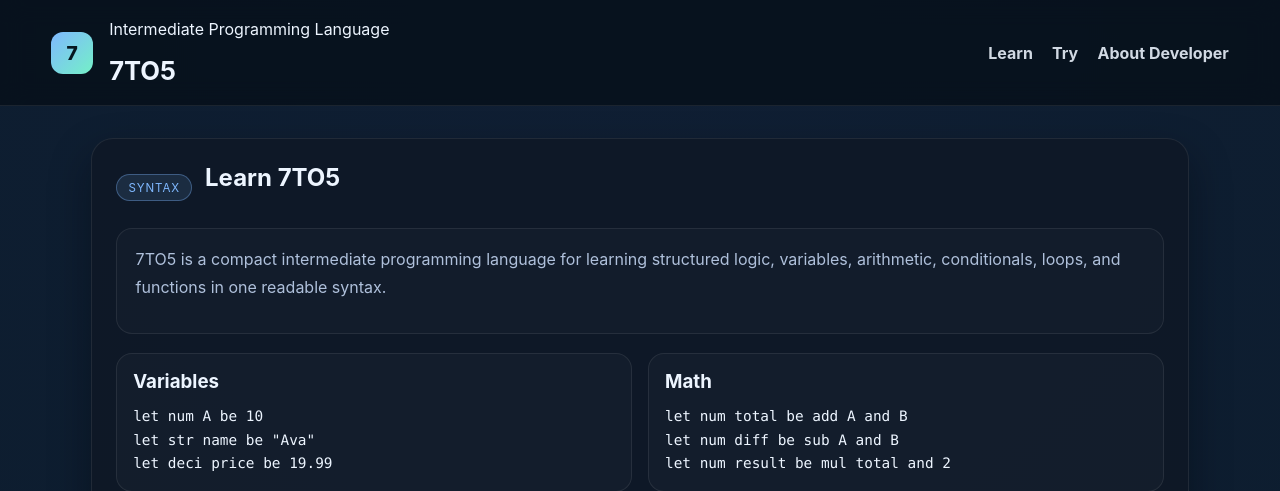
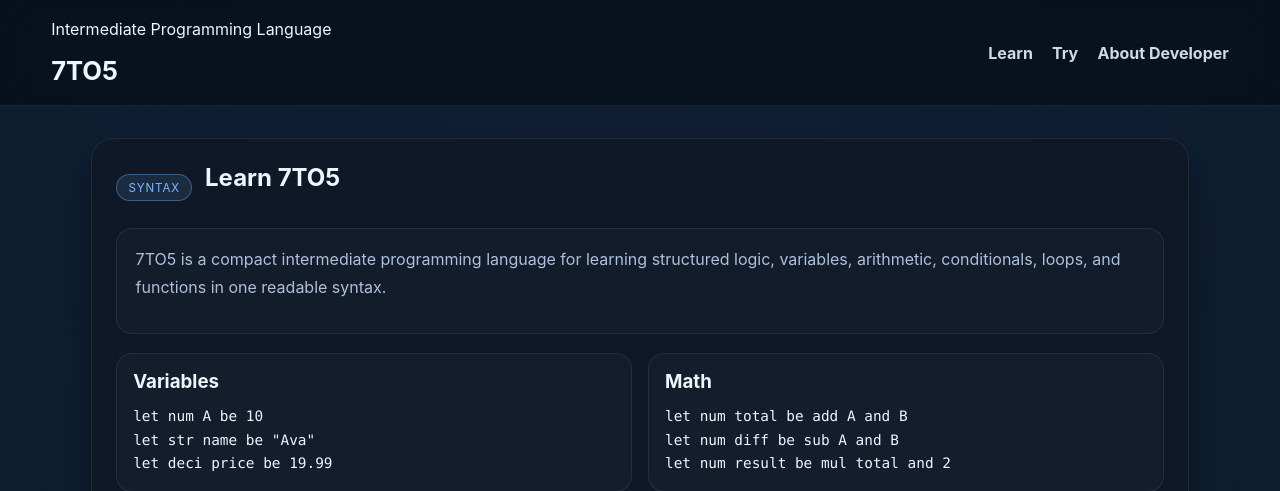
Before and after one commit to WhereisApple/7TO5-, a FastAPI app: template templates/index.html in a window 1280 px wide. Shown: the top 491 px of the page. Run offline with FastAPI, Linux system fonts and the light colour scheme; the template is opened without the code that fills it, so the values that code supplies are empty.

Commit message:
Update index.html

```diff
--- a/templates/index.html
+++ b/templates/index.html
@@ -12,7 +12,6 @@
 <body>
     <header class="topbar">
         <div class="brand-wrap">
-            <div class="brand-mark">7</div>
             <div>
                 <p class="eyebrow">Intermediate Programming Language</p>
                 <h1>7TO5</h1>
```
